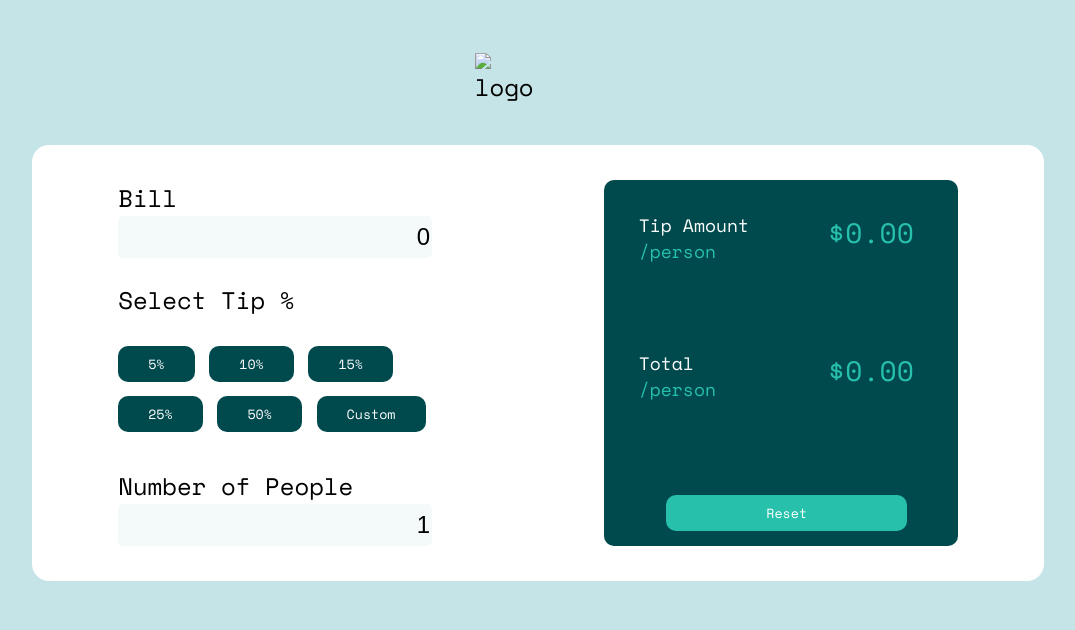
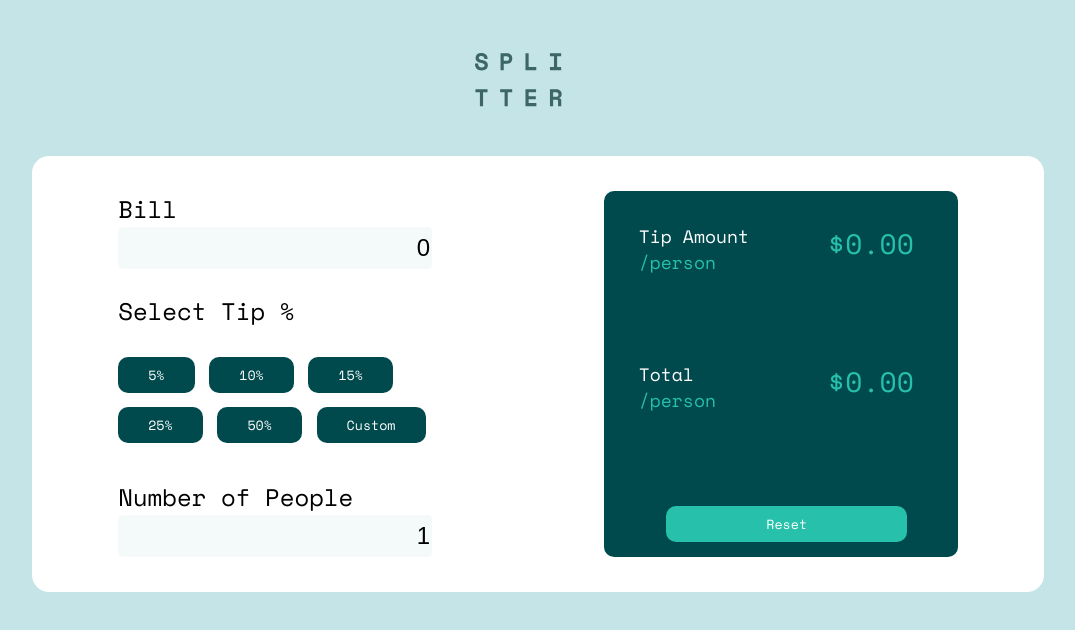
Before and after one commit to goldingj/tip-calculator, a plain HTML site: page index.html in a window 1280 px wide. Shown: the whole page, without its empty margins (102-1177 px from the left). Drawn offline with nearby package versions, Linux system fonts and the light colour scheme.

Commit message:
Update index.html

```diff
--- a/index.html
+++ b/index.html
@@ -15,7 +15,7 @@
   <body>
     <img
       class="logo"
-      src="file:///C:/Users/jgold/AppData/Local/Temp/Temp1_tip-calculator-app-main%20(1).zip/tip-calculator-app-main/images/logo.svg"
+      src="images/logo.svg"
       alt="logo"
     />
 
```
